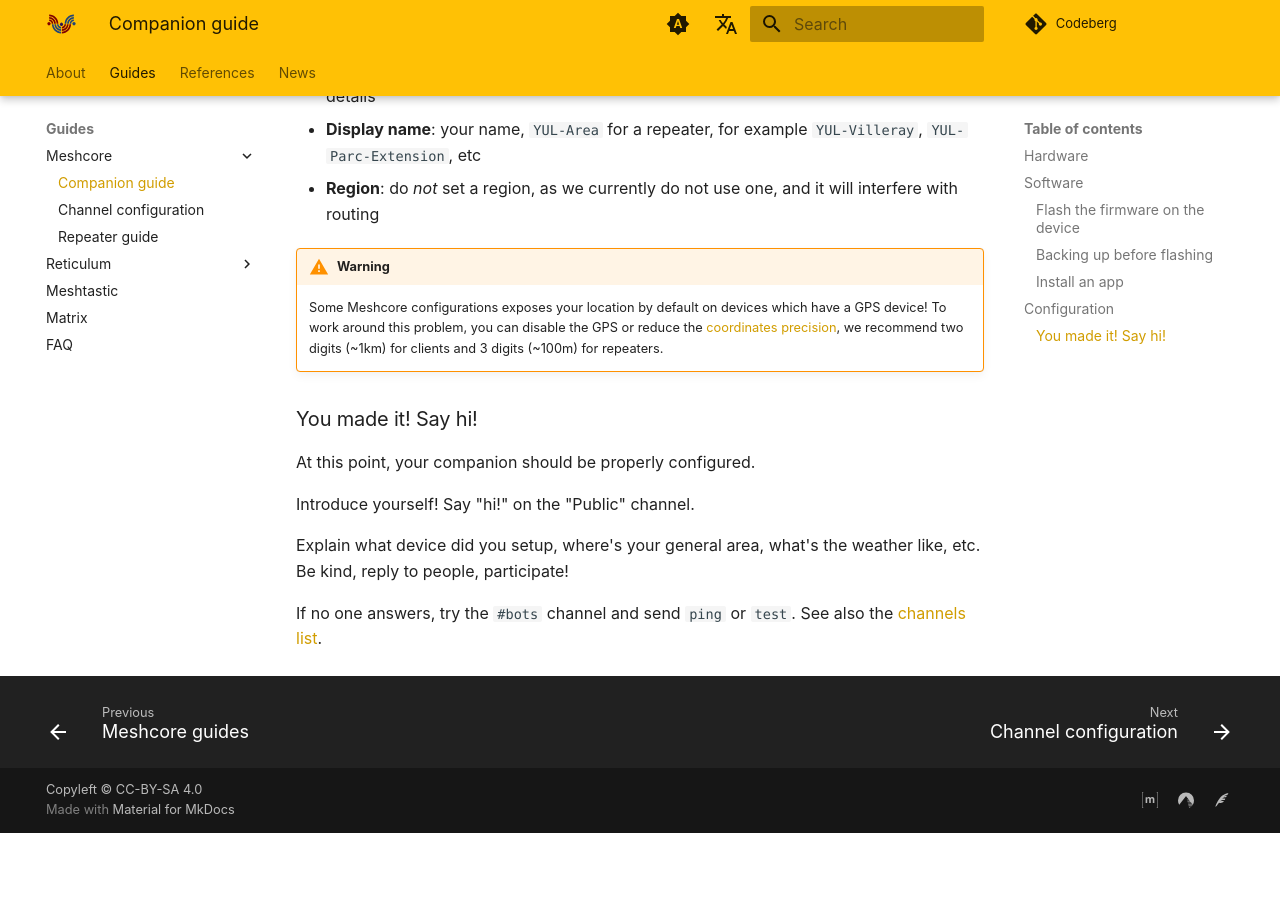
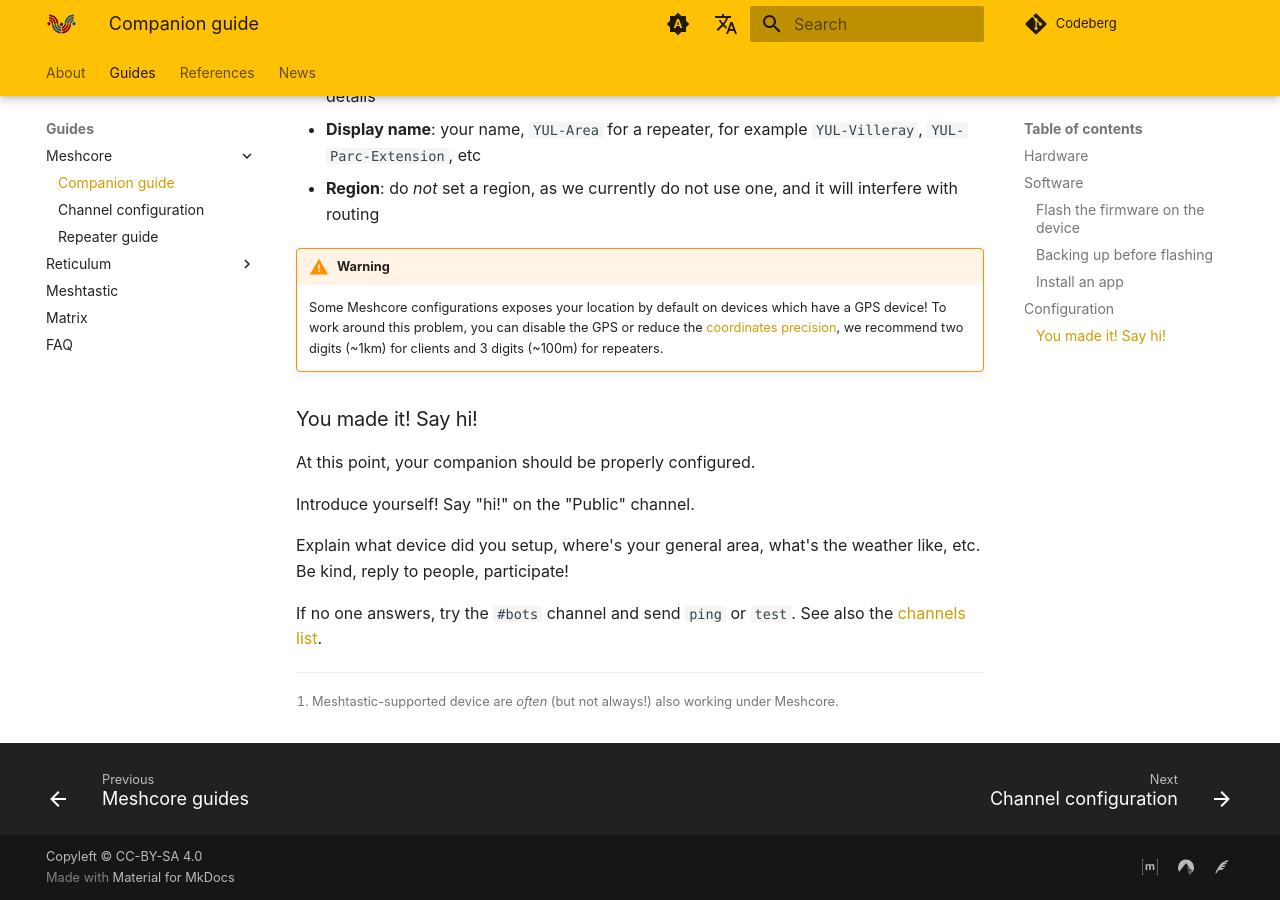
Before and after one commit to ReseauLibre/lora.reseaulibre.ca, an MkDocs documentation site: the page built from docs/guides/meshcore/companion.md, in a window 1280 px wide and 900 px high, scrolled down 3443 px. Built offline with MkDocs 1.6.1 and Material for MkDocs 9.7.7, drawn with Linux system fonts in a browser that asks for light colours; plug-ins that fetch from the network failed and are left out; comment, search, counter and statistics services are not loaded; before the commit the page ends 4276 px from its top, so only the background shows below that; some of the changed text lies outside the part shown.

Commit message:
meshcore: hotlink to companions and repeaters listing
Also: change the "base station and solar" nonsense to
"repeaters". This kind of works in Reticulum too.

Make the "official list" more obviously the "meshtastic list" with a
footnote.

```diff
--- a/docs/guides/meshcore/companion.md
+++ b/docs/guides/meshcore/companion.md
@@ -10,8 +10,11 @@
 
 ## Hardware
 
-Pick a device in [our hardware review notes](../../references/hardware/index.md) or the [official
-hardware list](https://meshtastic.org/docs/hardware/devices/).
+Pick a device in [our hardware review notes](../../references/hardware/index.md#companions) or the [Meshtastic
+hardware list](https://meshtastic.org/docs/hardware/devices/)[^1].
+
+[^1]: Meshtastic-supported device are *often* (but not always!) also
+      working under Meshcore.
 
 It's cheap! Expect to pay 50$CAD for a starter kit or 100$CAD for a
 good companion.
```
Also changed, not shown: docs/guides/meshcore/repeater.md (+5 -2 lines), docs/references/hardware/index.md (+1 -1 lines).
